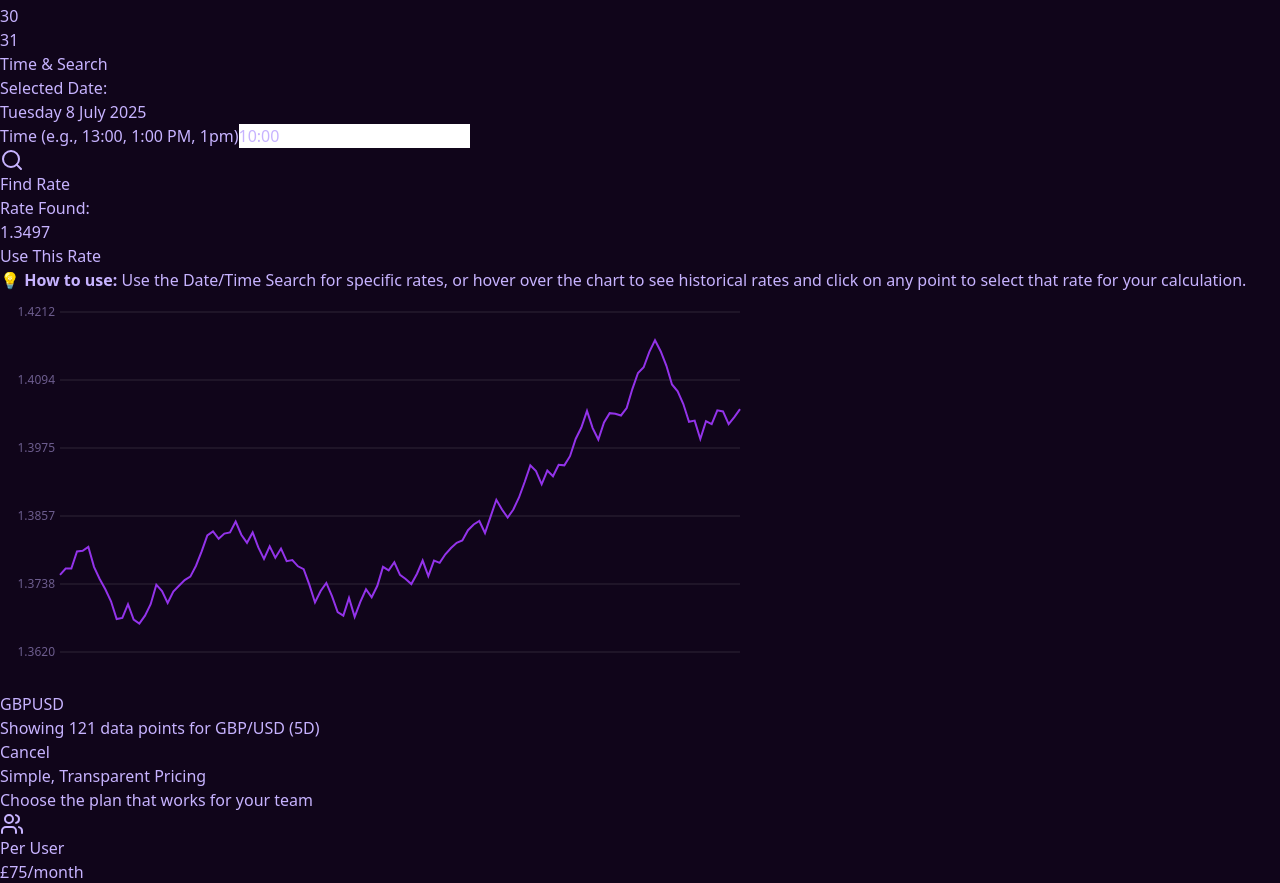
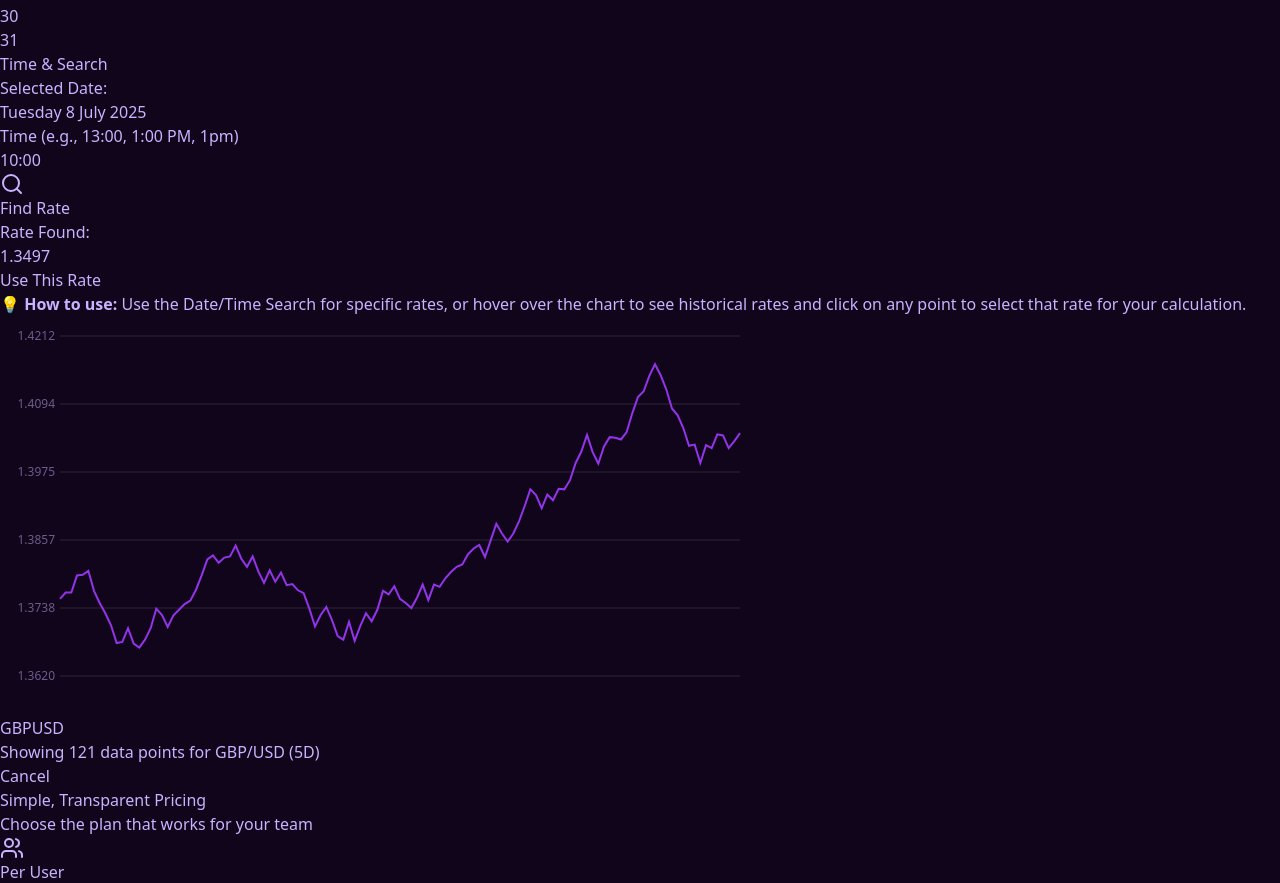
Before and after one commit to guvnerguvvymcguv/fx-rate-calculator, a React (Vite) app in the folder Desktop/broker-pitch-calc/fx-calculator/: page / in a window 1280 px wide. Shown: the part 4400-5283 px from the top of the page. Built offline with nearby package versions, Linux system fonts and the light colour scheme.

Commit message:
final tweaks historic chart ui

```diff
--- a/Desktop/broker-pitch-calc/fx-calculator/src/components/LandingPage.tsx
+++ b/Desktop/broker-pitch-calc/fx-calculator/src/components/LandingPage.tsx
@@ -24,7 +24,6 @@ export default function LandingPage() {
   const selectedTimeframe = '5D';
   const [showDatePicker, setShowDatePicker] = useState(true);
   const selectedDate = new Date(2025, 6, 8);
-  const [timeInput, setTimeInput] = useState('10:00');
   const currentMonth = new Date(2025, 6);
 
   // Handle all the callback functions
@@ -308,17 +307,13 @@ export default function LandingPage() {
                             <label className="block text-xs text-purple-300 mb-1">
                               Time (e.g., 13:00, 1:00 PM, 1pm)
                             </label>
-                            <input
-                              type="text"
-                              value={timeInput}
-                              onChange={(e) => setTimeInput(e.target.value)}
-                              placeholder="13:00"
-                              className="w-full p-2 bg-white/10 border border-white/20 rounded text-purple-200 placeholder-purple-400"
-                            />
+                              <div className="w-full p-2 bg-white/10 border border-white/20 rounded text-purple-200">
+                              10:00
+                              </div>
                           </div>
 
                           <Button
-                            disabled={!selectedDate || !timeInput}
+                            disabled={!selectedDate}
                             className="w-full bg-purple-600 hover:bg-purple-700 text-white disabled:opacity-50"
                           >
                             <Search className="h-4 w-4 mr-1" />
```
